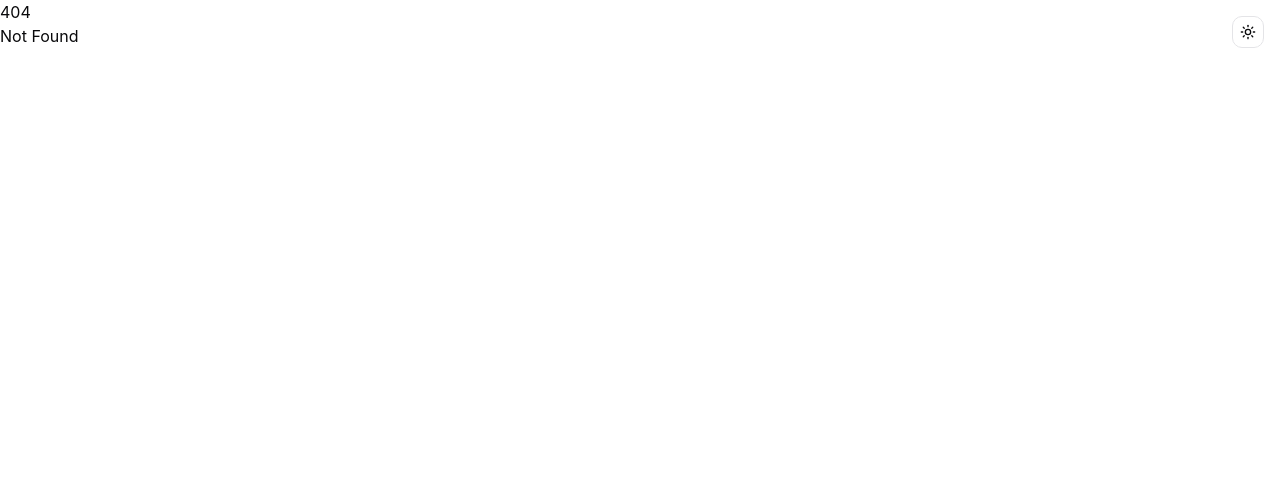
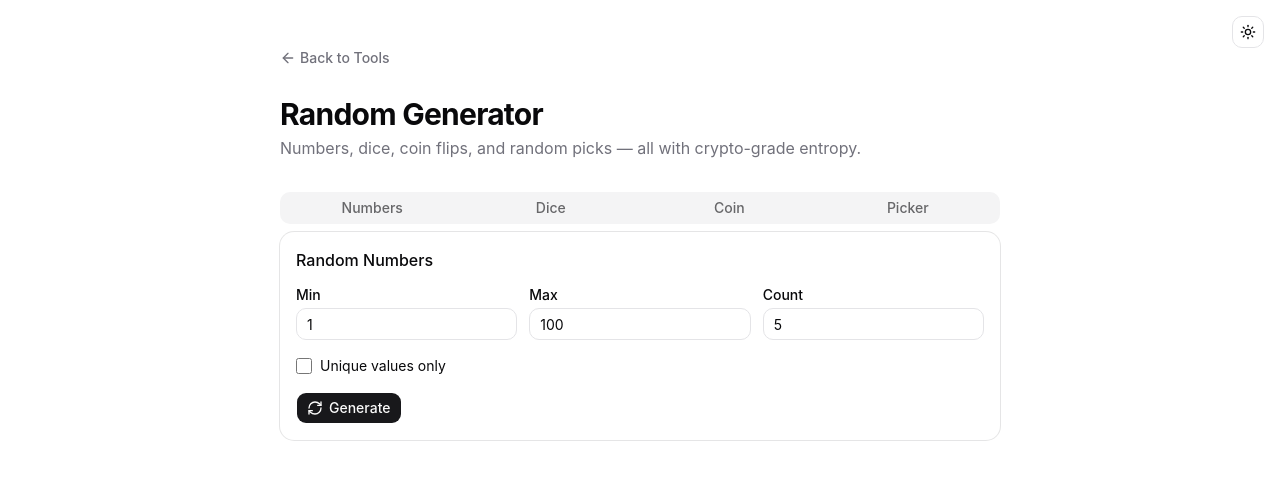
Before and after one commit to orykr/tool.ory.kr, a SvelteKit app in the folder frontend/: page /random in a window 1280 px wide. Before the commit this address had no page. Shown: the top 480 px of the page. Built offline with nearby package versions, Linux system fonts and the light colour scheme.

Commit message:
feat(random): add CSPRNG dice, coin, number, and picker generator

```diff
--- a/frontend/src/routes/+page.svelte
+++ b/frontend/src/routes/+page.svelte
@@ -166,6 +166,11 @@
 			href: "/timezone",
 			title: "Time Zone Converter",
 			description: "Compare a moment in time across multiple IANA time zones."
+		},
+		{
+			href: "/random",
+			title: "Random Generator",
+			description: "Numbers, dice, coin flips, and random picks via crypto-grade entropy."
 		}
 	];
 </script>
--- /dev/null
+++ b/frontend/src/routes/random/+page.svelte
@@ -0,0 +1,232 @@
+<script lang="ts">
+	import * as Card from "$lib/components/ui/card/index.js";
+	import * as Tabs from "$lib/components/ui/tabs/index.js";
+	import { Button } from "$lib/components/ui/button/index.js";
+	import { Input } from "$lib/components/ui/input/index.js";
+	import { Label } from "$lib/components/ui/label/index.js";
+	import { Textarea } from "$lib/components/ui/textarea/index.js";
+	import ArrowLeft from "@lucide/svelte/icons/arrow-left";
+	import RefreshCw from "@lucide/svelte/icons/refresh-cw";
+	import Coins from "@lucide/svelte/icons/coins";
+	import Dices from "@lucide/svelte/icons/dices";
+
+	function randInt(min: number, max: number): number {
+		const range = max - min + 1;
+		if (range <= 0) return min;
+		const buf = new Uint32Array(1);
+		const limit = Math.floor(0xffffffff / range) * range;
+		let v: number;
+		do {
+			crypto.getRandomValues(buf);
+			v = buf[0];
+		} while (v >= limit);
+		return min + (v % range);
+	}
+
+	let numMin = $state(1);
+	let numMax = $state(100);
+	let numCount = $state(5);
+	let numUnique = $state(false);
+	let numbers = $state<number[]>([]);
+
+	function generateNumbers() {
+		const min = Math.min(numMin, numMax);
+		const max = Math.max(numMin, numMax);
+		const count = Math.max(1, Math.min(1000, Math.floor(numCount) || 1));
+		const result: number[] = [];
+		if (numUnique) {
+			const range = max - min + 1;
+			if (count > range) {
+				numbers = [];
+				return;
+			}
+			const seen = new Set<number>();
+			while (seen.size < count) seen.add(randInt(min, max));
+			result.push(...seen);
+		} else {
+			for (let i = 0; i < count; i++) result.push(randInt(min, max));
+		}
+		numbers = result;
+	}
+
+	let coinSides = $state<("H" | "T")[]>([]);
+	function flipCoin(n = 1) {
+		const r: ("H" | "T")[] = [];
+		for (let i = 0; i < n; i++) r.push(randInt(0, 1) === 0 ? "H" : "T");
+		coinSides = r;
+	}
+
+	let diceSides = $state(6);
+	let diceCount = $state(2);
+	let diceRolls = $state<number[]>([]);
+	function rollDice() {
+		const r: number[] = [];
+		const sides = Math.max(2, Math.min(100, Math.floor(diceSides) || 6));
+		const count = Math.max(1, Math.min(20, Math.floor(diceCount) || 1));
+		for (let i = 0; i < count; i++) r.push(randInt(1, sides));
+		diceRolls = r;
+	}
+
+	let pickList = $state("Alice\nBob\nCharlie\nDana");
+	let pickCount = $state(1);
+	let picked = $state<string[]>([]);
+	function pick() {
+		const items = pickList.split(/\r?\n/).map((s) => s.trim()).filter(Boolean);
+		if (!items.length) {
+			picked = [];
+			return;
+		}
+		const count = Math.max(1, Math.min(items.length, Math.floor(pickCount) || 1));
+		const remaining = [...items];
+		const result: string[] = [];
+		for (let i = 0; i < count; i++) {
+			const idx = randInt(0, remaining.length - 1);
+			result.push(remaining[idx]);
+			remaining.splice(idx, 1);
+		}
+		picked = result;
+	}
+</script>
+
+<main class="container mx-auto max-w-3xl px-6 py-12">
+	<nav class="mb-6">
+		<a
+			href="/"
+			class="text-muted-foreground hover:text-foreground inline-flex items-center gap-1 text-sm font-medium transition-colors"
+		>
+			<ArrowLeft class="h-4 w-4" />
+			Back to Tools
+		</a>
+	</nav>
+
+	<header class="mb-8">
+		<h1 class="text-3xl font-bold tracking-tight">Random Generator</h1>
+		<p class="text-muted-foreground mt-1">
+			Numbers, dice, coin flips, and random picks — all with crypto-grade entropy.
+		</p>
+	</header>
+
+	<Tabs.Root value="numbers">
+		<Tabs.List class="grid w-full grid-cols-4">
+			<Tabs.Trigger value="numbers">Numbers</Tabs.Trigger>
+			<Tabs.Trigger value="dice">Dice</Tabs.Trigger>
+			<Tabs.Trigger value="coin">Coin</Tabs.Trigger>
+			<Tabs.Trigger value="picker">Picker</Tabs.Trigger>
+		</Tabs.List>
+
+		<Tabs.Content value="numbers">
+			<Card.Root>
+				<Card.Header><Card.Title class="text-base">Random Numbers</Card.Title></Card.Header>
+				<Card.Content class="space-y-4">
+					<div class="grid gap-3 sm:grid-cols-3">
+						<div class="space-y-1.5">
+							<Label for="rn-min">Min</Label>
+							<Input id="rn-min" type="number" bind:value={numMin} />
+						</div>
+						<div class="space-y-1.5">
+							<Label for="rn-max">Max</Label>
+							<Input id="rn-max" type="number" bind:value={numMax} />
+						</div>
+						<div class="space-y-1.5">
+							<Label for="rn-count">Count</Label>
+							<Input id="rn-count" type="number" min="1" max="1000" bind:value={numCount} />
+						</div>
+					</div>
+					<label class="flex cursor-pointer items-center gap-2 text-sm">
+						<input type="checkbox" bind:checked={numUnique} class="h-4 w-4 rounded border" />
+						Unique values only
+					</label>
+					<Button onclick={generateNumbers}>
+						<RefreshCw />
+						Generate
+					</Button>
+					{#if numbers.length}
+						<p class="bg-muted rounded-md p-3 font-mono text-sm break-all">
+							{numbers.join(", ")}
+						</p>
+					{/if}
+				</Card.Content>
+			</Card.Root>
+		</Tabs.Content>
+
+		<Tabs.Content value="dice">
+			<Card.Root>
+				<Card.Header><Card.Title class="text-base">Dice Roll</Card.Title></Card.Header>
+				<Card.Content class="space-y-4">
+					<div class="grid gap-3 sm:grid-cols-2">
+						<div class="space-y-1.5">
+							<Label for="d-sides">Sides</Label>
+							<Input id="d-sides" type="number" min="2" max="100" bind:value={diceSides} />
+						</div>
+						<div class="space-y-1.5">
+							<Label for="d-count">Dice</Label>
+							<Input id="d-count" type="number" min="1" max="20" bind:value={diceCount} />
+						</div>
+					</div>
+					<Button onclick={rollDice}>
+						<Dices />
+						Roll
+					</Button>
+					{#if diceRolls.length}
+						<p class="bg-muted rounded-md p-3 font-mono text-sm">
+							{diceRolls.join(", ")} <span class="text-muted-foreground">(sum: {diceRolls.reduce((a, b) => a + b, 0)})</span>
+						</p>
+					{/if}
+				</Card.Content>
+			</Card.Root>
+		</Tabs.Content>
+
+		<Tabs.Content value="coin">
+			<Card.Root>
+				<Card.Header><Card.Title class="text-base">Coin Flip</Card.Title></Card.Header>
+				<Card.Content class="space-y-4">
+					<div class="flex gap-2">
+						<Button onclick={() => flipCoin(1)}>
+							<Coins />
+							1 flip
+						</Button>
+						<Button variant="outline" onclick={() => flipCoin(10)}>10 flips</Button>
+						<Button variant="outline" onclick={() => flipCoin(100)}>100 flips</Button>
+					</div>
+					{#if coinSides.length}
+						<p class="bg-muted rounded-md p-3 font-mono text-sm break-all">
+							{coinSides.join(" ")}
+						</p>
+						{#if coinSides.length > 1}
+							<p class="text-muted-foreground text-xs">
+								Heads: {coinSides.filter((c) => c === "H").length} · Tails: {coinSides.filter((c) => c === "T").length}
+							</p>
+						{/if}
+					{/if}
+				</Card.Content>
+			</Card.Root>
+		</Tabs.Content>
+
+		<Tabs.Content value="picker">
+			<Card.Root>
+				<Card.Header><Card.Title class="text-base">Random Picker</Card.Title></Card.Header>
+				<Card.Content class="space-y-4">
+					<div class="space-y-1.5">
+						<Label for="pick-list">Items (one per line)</Label>
+						<Textarea id="pick-list" bind:value={pickList} class="min-h-32 font-mono text-sm" />
+					</div>
+					<div class="space-y-1.5">
+						<Label for="pick-count">Pick count</Label>
+						<Input id="pick-count" type="number" min="1" bind:value={pickCount} class="w-32" />
+					</div>
+					<Button onclick={pick}>
+						<RefreshCw />
+						Pick
+					</Button>
+					{#if picked.length}
+						<ul class="bg-muted space-y-1 rounded-md p-3 text-sm">
+							{#each picked as p, i (i)}
+								<li class="font-mono">{p}</li>
+							{/each}
+						</ul>
+					{/if}
+				</Card.Content>
+			</Card.Root>
+		</Tabs.Content>
+	</Tabs.Root>
+</main>
```
